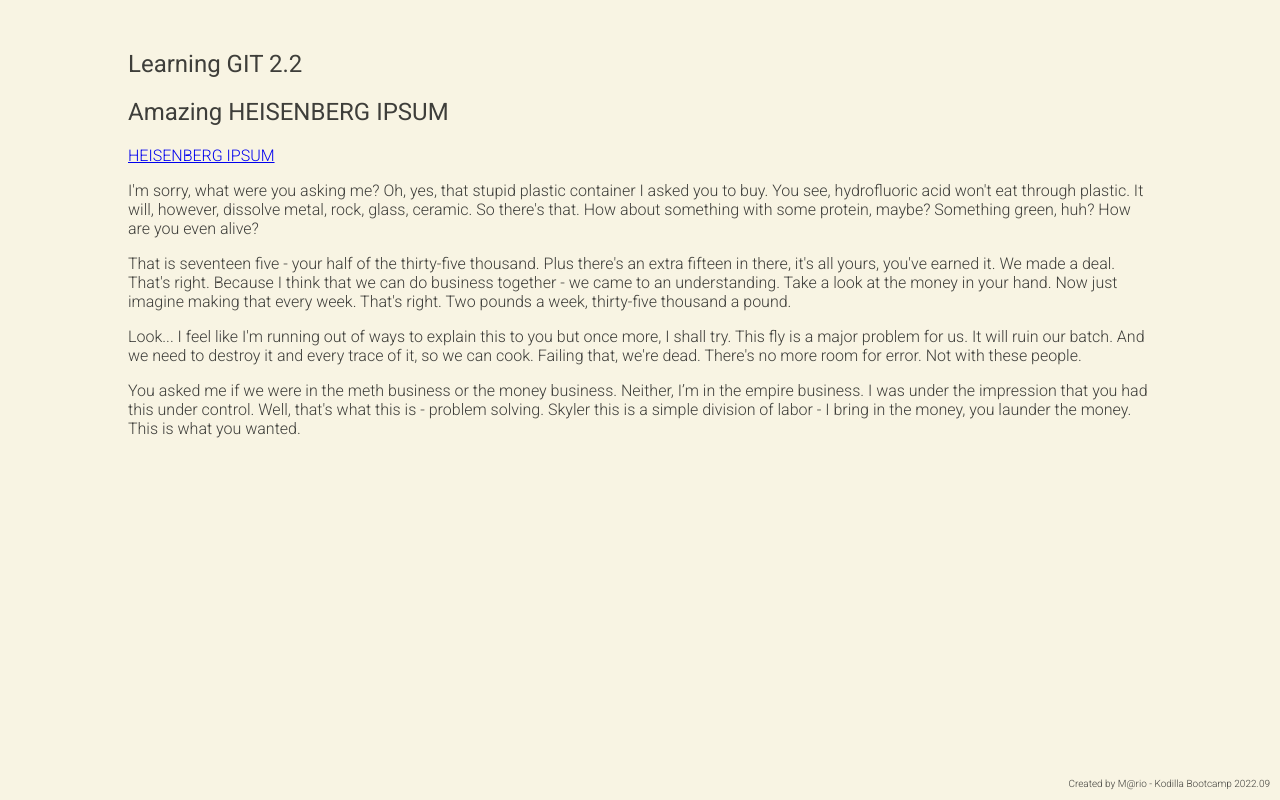
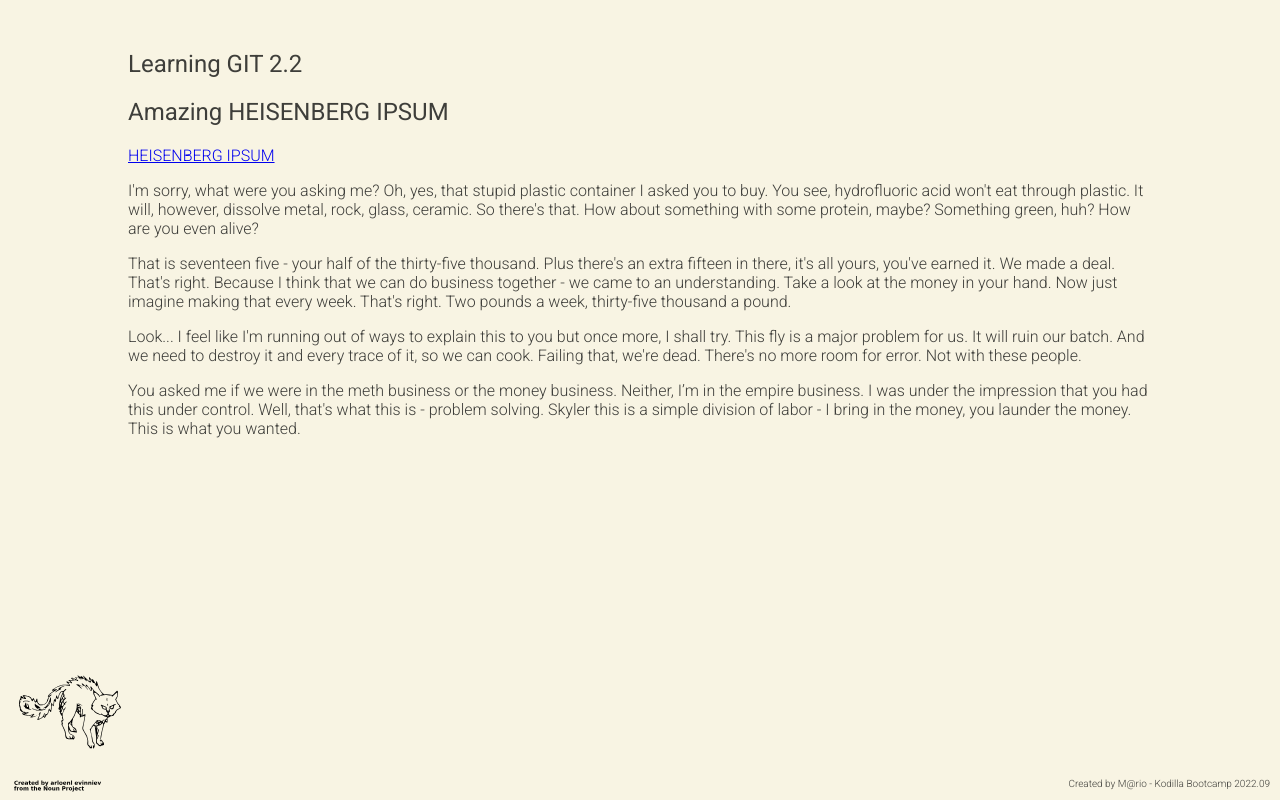
Before and after one commit to MarioDev716/learning-git-2, a plain HTML site: page index.html in a window 1280 px wide. Drawn offline with Linux system fonts and the light colour scheme.

Commit message:
Add image on front page

```diff
--- a/index.html
+++ b/index.html
@@ -34,6 +34,9 @@
             wanted. </p>
 
     </section>
+    <div class="cat-image">
+        <img src="img\noun-cat-2217007.svg" alt="">
+    </div>
     <footer>
         <div>
             <p>Created by M@rio - Kodilla Bootcamp 2022.09</p>
--- a/scss/style.scss
+++ b/scss/style.scss
@@ -18,7 +18,12 @@ body {
     padding: 0;
 }
 
-h1, h2, h3, h4, h5, h6 {
+h1,
+h2,
+h3,
+h4,
+h5,
+h6 {
     font-weight: 400;
 }
 
@@ -32,6 +37,7 @@ h1, h2, h3, h4, h5, h6 {
 footer {
     height: $footer-height;
     font-size: 10px;
+
     div {
         display: flex;
         justify-content: flex-end;
@@ -39,3 +45,15 @@ footer {
         padding: 0 10px;
     }
 }
+
+.cat-image {
+    position: absolute;
+    bottom: 0;
+    left: 0;
+
+    img {
+        height: 140px;
+
+    }
+
+}
```
Also changed, not shown: css/style.css, img/noun-cat-2217007.svg (added), 1 other file.
